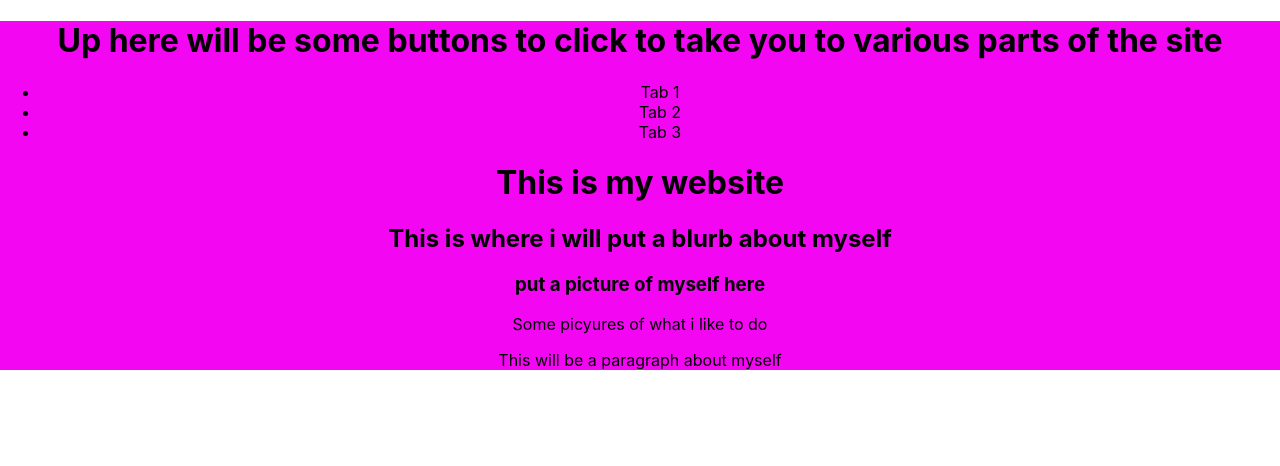
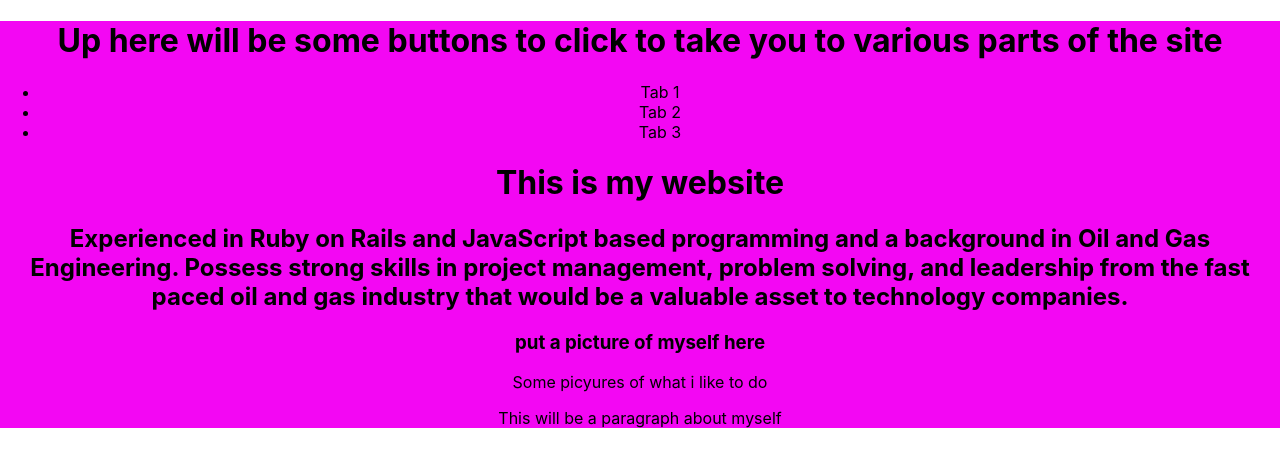
Before and after one commit to ghesketh76/personal-website, a React (Create React App) app: page / in a window 1280 px wide. Shown: the top 466 px of the page. Built offline with nearby package versions, Linux system fonts and the light colour scheme.

Commit message:
mission statement

```diff
--- a/src/App.js
+++ b/src/App.js
@@ -19,7 +19,7 @@ function App() {
         </ul>
         </header>
       <h1>This is my website</h1>
-      <h2>This is where i will put a blurb about myself</h2>
+      <h2>Experienced in Ruby on Rails and JavaScript based programming and a background in Oil and Gas Engineering. Possess strong skills in project management, problem solving, and leadership from the fast paced oil and gas industry that would be a valuable asset to technology companies.</h2>
       <h3>put a picture of myself here</h3>
       <p>Some picyures of what i like to do</p>
       <p>This will be a paragraph about myself</p>
```
